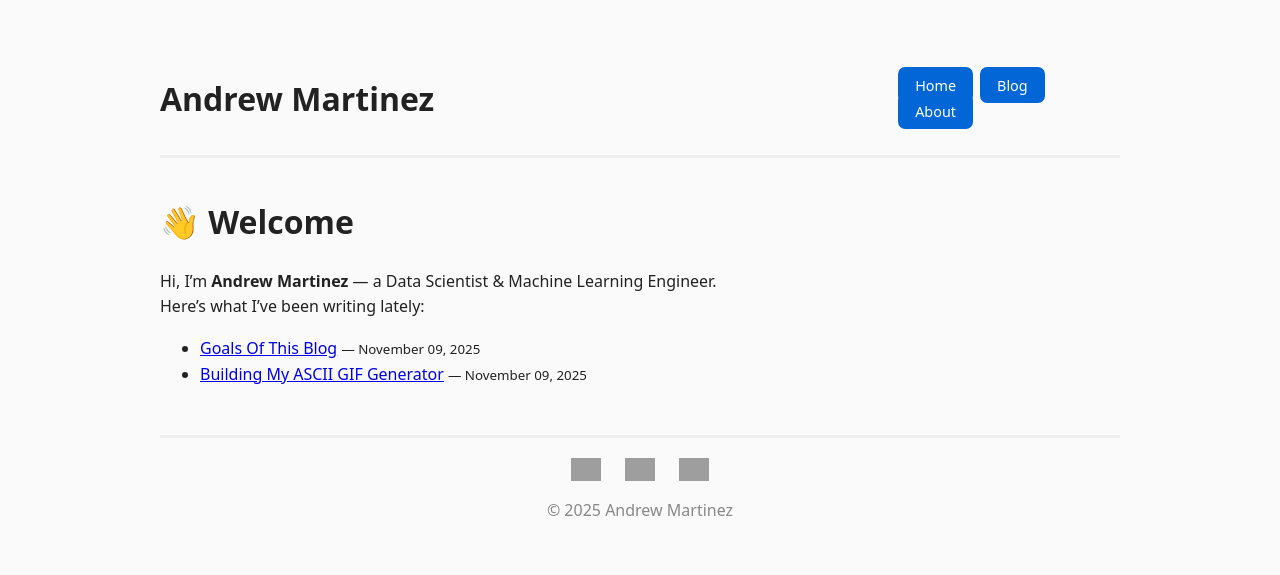
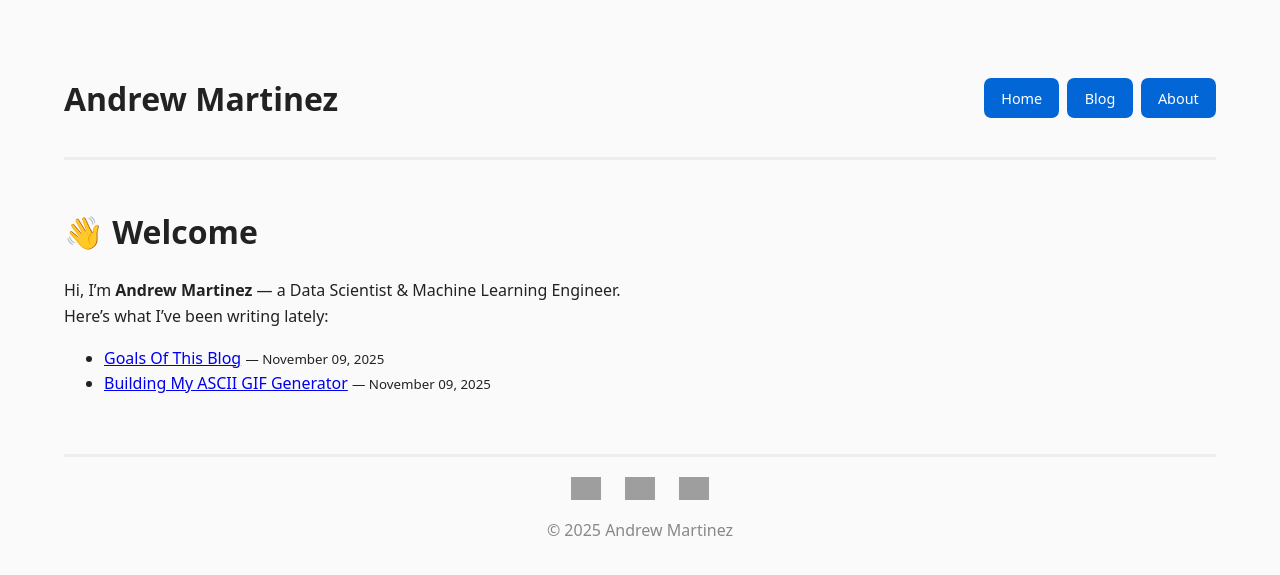
Before and after one commit to AndrewJMart/AndrewJMart.github.io, a Jekyll site: the page built from index.md, in a window 1280 px wide. Shown: the top 575 px of the page. Built offline with Jekyll 4.4.1, drawn with Linux system fonts in a browser that asks for light colours; grey boxes are pictures that could not be loaded.

Commit message:
Test: Updated Screen Responsiveness

```diff
--- a/assets/style.css
+++ b/assets/style.css
@@ -3,8 +3,9 @@
   background: #fafafa;
   color: #222;
   margin: 0 auto;
-  width: 75%;
-  max-width: 90vw;
+  width: min(90%, 90vw);
+  max-width: 1200px;
+  min-width: 75%;
   padding: 4%;
   line-height: 1.6;
 }
@@ -12,7 +13,7 @@
 /* Large Screens */
 @media (min-width: 1400px) {
   body {
-    max-width: 80vw;
+    width: 80%;
     padding: 3%;
   }
 }
@@ -20,22 +21,29 @@
 /* Small Devices */
 @media (max-width: 600px) {
   body {
-    width: 96%;
+    width: 90%;
     padding: 5%;
-  }
-
-  nav a {
-    padding: 2% 4%;
-    font-size: 0.8rem;
   }
 
   header {
     flex-direction: column;
-    align-items: flex-start;
+    align-items: stretch;
   }
 
   nav {
-    margin-top: 2%;
+    display: flex;
+    justify-content: center;
+    flex-wrap: nowrap;
+    overflow-x: auto;
+    -webkit-overflow-scrolling: touch;
+    gap: 4%;
+    padding-bottom: 0.5rem;
+  }
+
+  nav a {
+    white-space: nowrap;
+    padding: 3% 5%;
+    font-size: 0.9rem;
   }
 }
 
@@ -46,6 +54,15 @@
   border-bottom: 0.2rem solid #eee;
   padding-bottom: 1%;
   margin-bottom: 4%;
+  flex-wrap: nowrap;
+  gap: 1rem;
+}
+
+nav {
+  display: flex;
+  justify-content: flex-end;
+  flex-wrap: nowrap;
+  gap: 0.5rem;
 }
 
 nav a {
@@ -53,10 +70,10 @@
   color: white;
   padding: 0.6em 1.2em;
   border-radius: 0.5em;
-  margin-left: 1%;
   text-decoration: none;
   font-size: 0.9rem;
   transition: background-color 0.2s ease;
+  white-space: nowrap;
 }
 
 nav a:hover {
```
